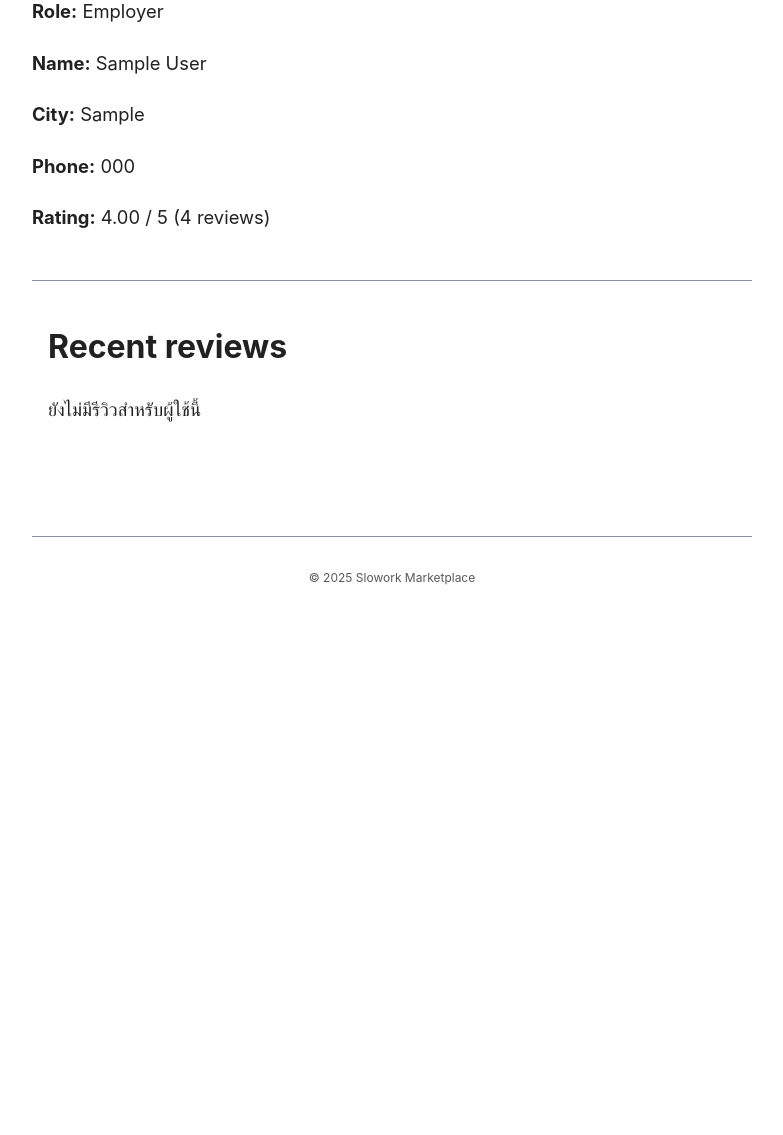
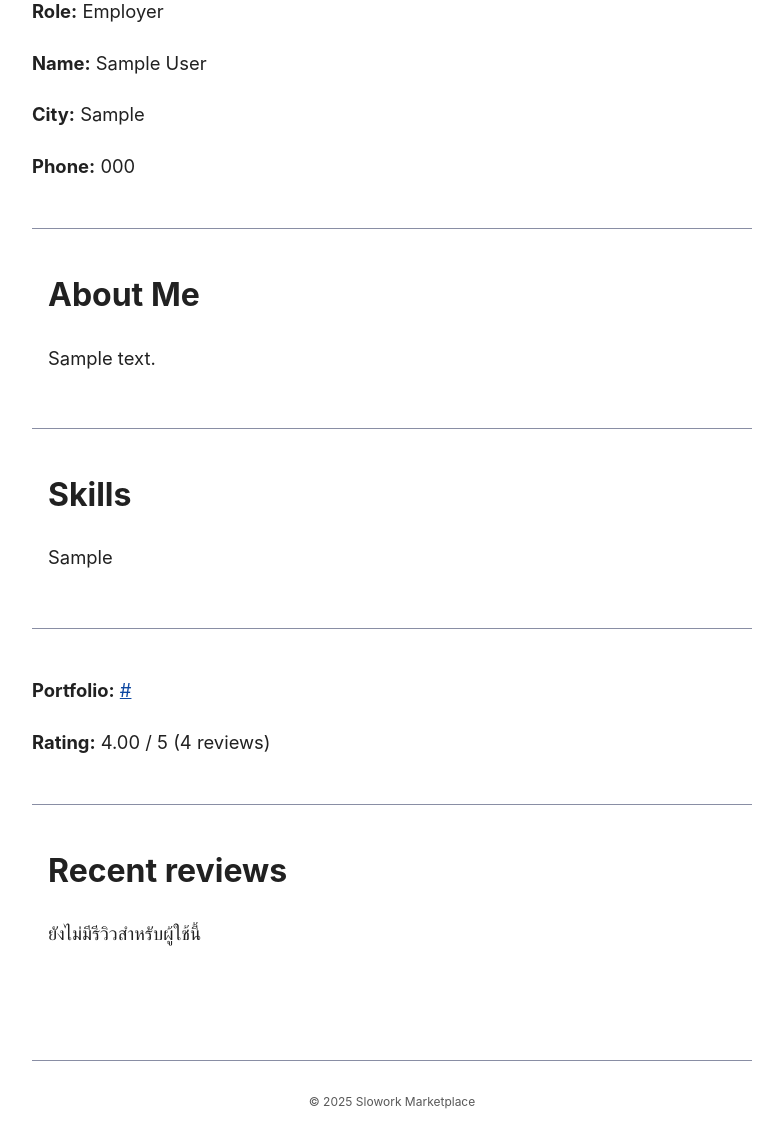
Before and after one commit to Chakkapop/Slowork, a Django app: page /users/1/ in a window 1280 px wide. Shown: the part 533-1668 px from the top of the page, without its empty margins (248-1031 px from the left). Before the commit the page ends 1118 px from the top, so only its background shows below. Run offline with Django 5.2, Linux system fonts and the light colour scheme; tables that the repository leaves empty hold one stand-in row (values such as "Sample post"); grey boxes marked "Sample" are stand-in pictures; data that the repository does not hold is empty.

Commit message:
update profile

```diff
--- a/finalproject/slowork/models.py
+++ b/finalproject/slowork/models.py
@@ -21,6 +21,9 @@
     role = models.CharField(max_length=20, choices=ROLE_CHOICES, default=ROLE_FREELANCER)
     phone = models.CharField(max_length=20, blank=True, null=True)
     location_city = models.CharField(max_length=100, blank=True, null=True)
+    bio = models.TextField(blank=True, null=True)
+    skills = models.TextField(blank=True, null=True)
+    portfolio_url = models.URLField(max_length=500, blank=True, null=True)
     rating_avg = models.DecimalField(max_digits=4, decimal_places=2, default=0)
     rating_count = models.PositiveIntegerField(default=0)
     created_at = models.DateTimeField(auto_now_add=True)
--- a/finalproject/slowork/templates/slowork/profile_detail.html
+++ b/finalproject/slowork/templates/slowork/profile_detail.html
@@ -16,6 +16,24 @@
 {% endif %}
 {% if profile_user.phone %}
     <p><strong>Phone:</strong> {{ profile_user.phone }}</p>
+{% endif %}
+
+{% if profile_user.bio %}
+    <section>
+        <h3>About Me</h3>
+        <p>{{ profile_user.bio|linebreaks }}</p>
+    </section>
+{% endif %}
+
+{% if profile_user.skills %}
+    <section>
+        <h3>Skills</h3>
+        <p>{{ profile_user.skills }}</p>
+    </section>
+{% endif %}
+
+{% if profile_user.portfolio_url %}
+    <p><strong>Portfolio:</strong> <a href="{{ profile_user.portfolio_url }}" target="_blank" rel="noopener noreferrer">{{ profile_user.portfolio_url }}</a></p>
 {% endif %}
 {% if profile_user.rating_count %}
     <p><strong>Rating:</strong> {{ profile_user.rating_avg }} / 5 ({{ profile_user.rating_count }} reviews)</p>
```
Also changed, not shown: finalproject/slowork/forms.py (+5 -2 lines), finalproject/slowork/migrations/0005_user_bio_user_portfolio_url_user_skills.py (added).
